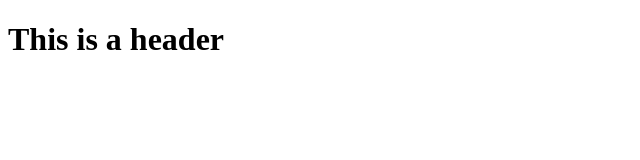
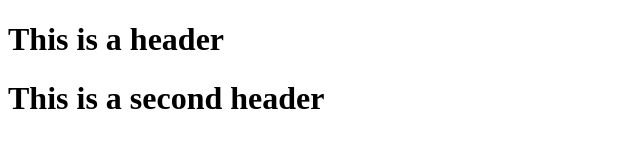
Before and after one commit to lewis-j/get-test, a plain HTML site: page index.html in a window 1280 px wide. Shown: the whole page, without its empty margins (0-640 px from the left). Drawn offline with Linux system fonts and the light colour scheme.

Commit message:
this is a second commit

```diff
--- a/index.html
+++ b/index.html
@@ -2,5 +2,6 @@
 <html>
   <body>
     <h1>This is a header</h1>
+    <h1>This is a second header</h1>
   </body>
 </html>
```
